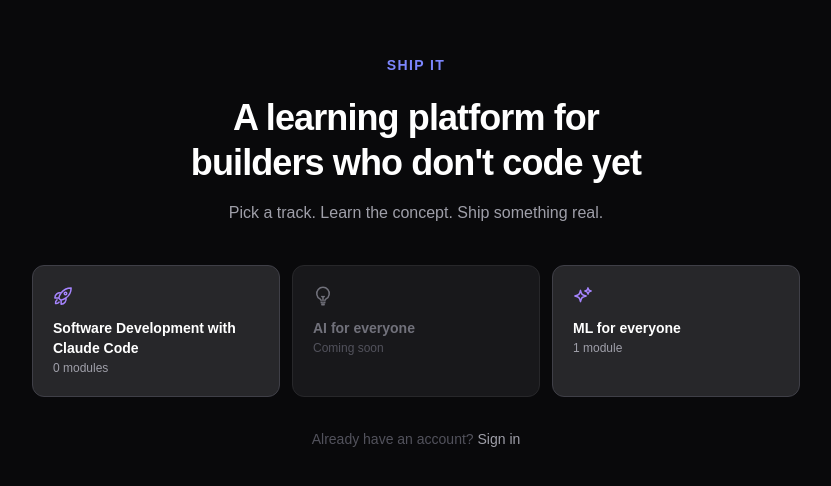
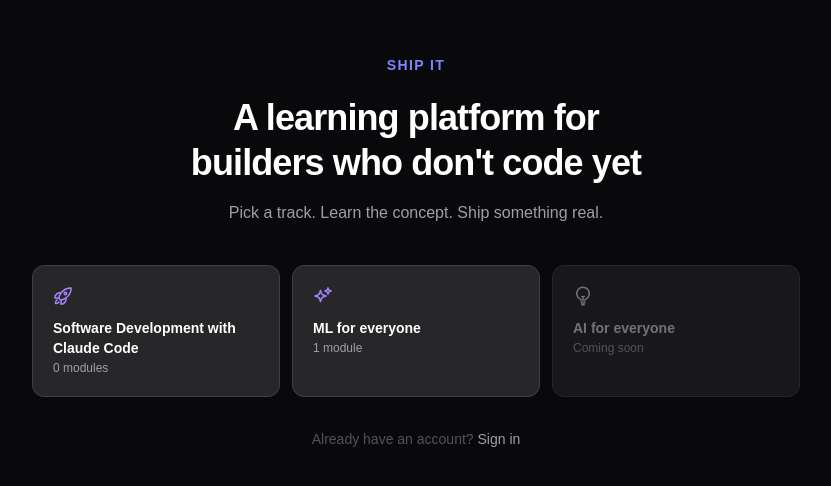
Before and after one commit to jeffwellesly/ship-it, a Next.js app: page / in a window 1280 px wide. Shown: the part 148-634 px from the top of the page, without its empty margins (224-1055 px from the left). Built offline with nearby package versions, Linux system fonts and the light colour scheme; no server answers; the database is empty.

Commit message:
Reorder landing page tracks: active courses first, coming soon last

```diff
--- a/src/app/page.tsx
+++ b/src/app/page.tsx
@@ -32,6 +32,18 @@
     {
       icon: (
         <svg viewBox="0 0 24 24" className="w-5 h-5" fill="none" stroke="currentColor" strokeWidth={1.8}>
+          <path strokeLinecap="round" strokeLinejoin="round" d="M9.813 15.904 9 18.75l-.813-2.846a4.5 4.5 0 0 0-3.09-3.09L2.25 12l2.846-.813a4.5 4.5 0 0 0 3.09-3.09L9 5.25l.813 2.846a4.5 4.5 0 0 0 3.09 3.09L15.75 12l-2.846.813a4.5 4.5 0 0 0-3.09 3.09ZM18.259 8.715 18 9.75l-.259-1.035a3.375 3.375 0 0 0-2.455-2.456L14.25 6l1.036-.259a3.375 3.375 0 0 0 2.455-2.456L18 2.25l.259 1.035a3.375 3.375 0 0 0 2.456 2.456L21.75 6l-1.035.259a3.375 3.375 0 0 0-2.456 2.456Z" />
+        </svg>
+      ),
+      iconColor: 'text-violet-400',
+      title: 'ML for everyone',
+      subtitle: '1 module',
+      active: true,
+      href: '/login',
+    },
+    {
+      icon: (
+        <svg viewBox="0 0 24 24" className="w-5 h-5" fill="none" stroke="currentColor" strokeWidth={1.8}>
           <path strokeLinecap="round" strokeLinejoin="round" d="M12 18v-5.25m0 0a6.01 6.01 0 0 0 1.5-.189m-1.5.189a6.01 6.01 0 0 1-1.5-.189m3.75 7.478a12.06 12.06 0 0 1-4.5 0m3.75 2.383a14.406 14.406 0 0 1-3 0M14.25 18v-.192c0-.983.658-1.823 1.508-2.316a7.5 7.5 0 1 0-7.517 0c.85.493 1.509 1.333 1.509 2.316V18" />
         </svg>
       ),
@@ -40,18 +52,6 @@
       subtitle: 'Coming soon',
       active: false,
       href: null,
-    },
-    {
-      icon: (
-        <svg viewBox="0 0 24 24" className="w-5 h-5" fill="none" stroke="currentColor" strokeWidth={1.8}>
-          <path strokeLinecap="round" strokeLinejoin="round" d="M9.813 15.904 9 18.75l-.813-2.846a4.5 4.5 0 0 0-3.09-3.09L2.25 12l2.846-.813a4.5 4.5 0 0 0 3.09-3.09L9 5.25l.813 2.846a4.5 4.5 0 0 0 3.09 3.09L15.75 12l-2.846.813a4.5 4.5 0 0 0-3.09 3.09ZM18.259 8.715 18 9.75l-.259-1.035a3.375 3.375 0 0 0-2.455-2.456L14.25 6l1.036-.259a3.375 3.375 0 0 0 2.455-2.456L18 2.25l.259 1.035a3.375 3.375 0 0 0 2.456 2.456L21.75 6l-1.035.259a3.375 3.375 0 0 0-2.456 2.456Z" />
-        </svg>
-      ),
-      iconColor: 'text-violet-400',
-      title: 'ML for everyone',
-      subtitle: '1 module',
-      active: true,
-      href: '/login',
     },
   ]
 
```
